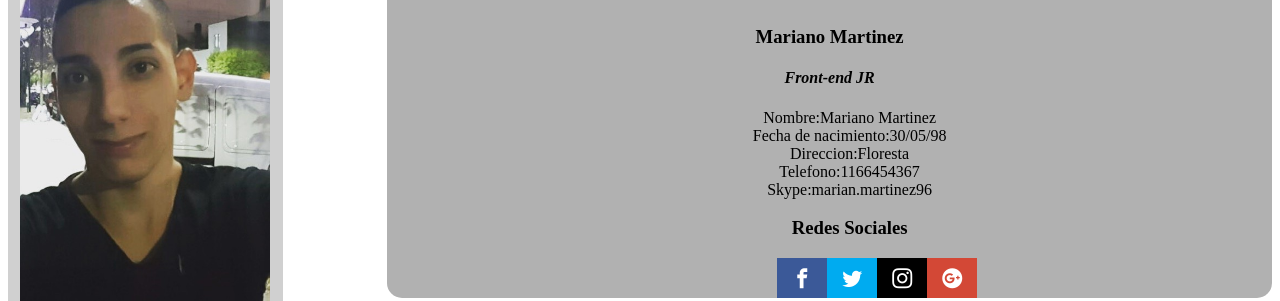
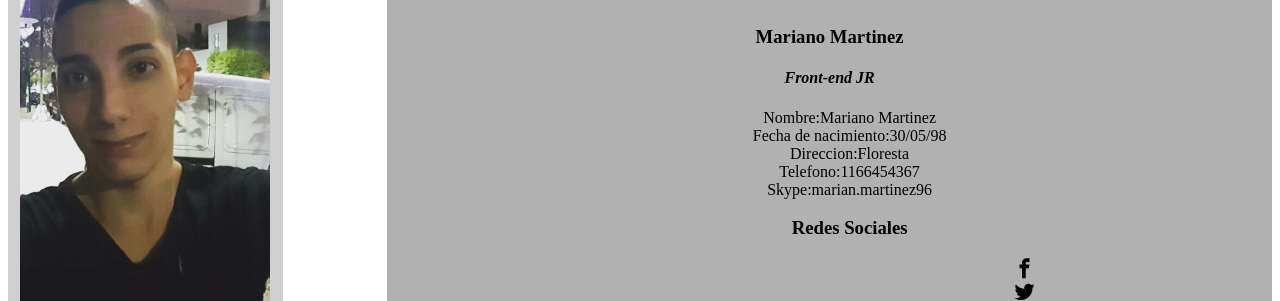
Before and after one commit to Carpmarian/CV, a plain HTML site: page index.html in a window 1280 px wide. Shown: the part 123-424 px from the top of the page. Drawn offline with Linux system fonts and the light colour scheme; files whose address does not match are found by name; a web font is replaced by a local one.

Commit message:
Update mariano2.css

```diff
--- a/mariano2.css
+++ b/mariano2.css
@@ -62,26 +62,7 @@ ul {
 border: 2px B1B1B1 solid;
 Border-radius:15px;
 }
-.contenido ul li a {
-  float: left;
-  display:inline-block;
-  color:#fff;
-  background: #000;
-  padding: 10px 15px;
-  text-decoration: none;
-  -moz-trasition:all 500ms ease;
-  -ms-trasition:all 500ms ease;
-  -o-trasition:all 500ms ease;
-  -trasition:all 500ms ease;
-  }
-.contenido ul li .icon-facebook{background:#3b5998; }
-.contenido ul li .icon-twitter{background:#00abf0; }
-.contenido ul li .icon-instragram{background: #3f729b;}
-.contenido ul li .icon-google-plus3{background:#d34836; }
-.contenido ul li a:hover {
-  padding: 10px 30px;
 
-}
 .redes {
   margin-left:350px;
   margin-top: 10px;
```
